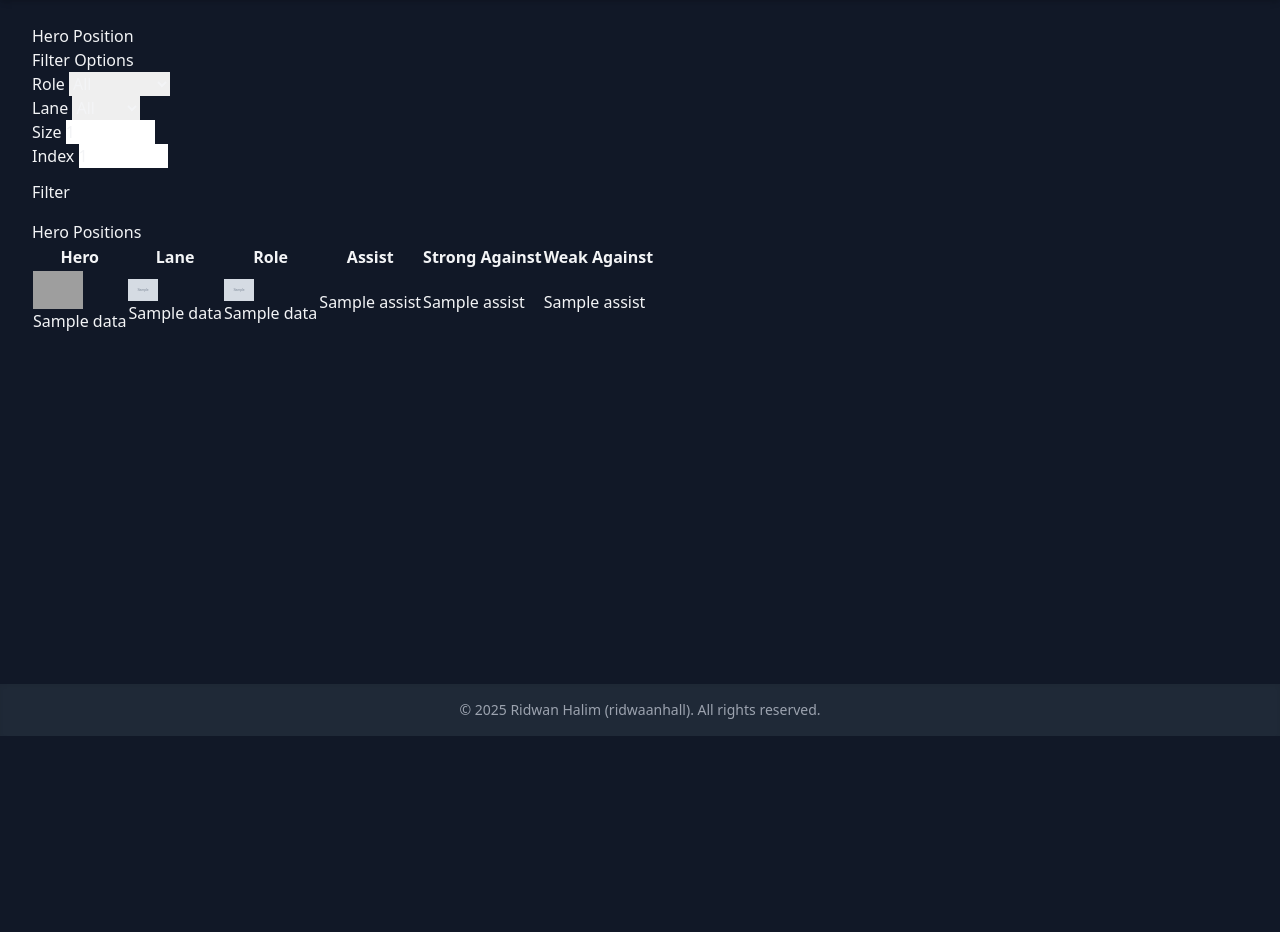
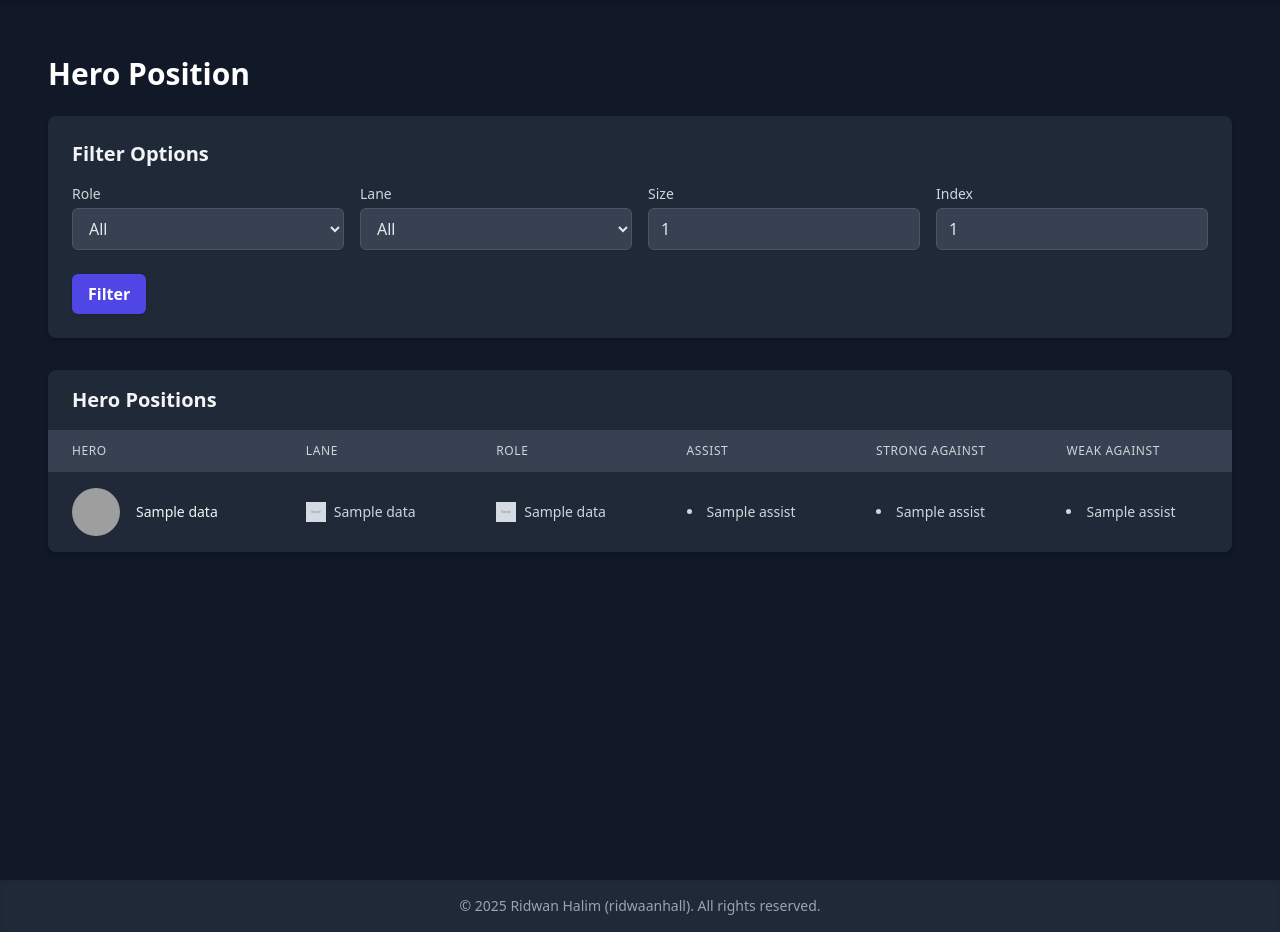
Before and after one commit to ridwaanhall/api-mobilelegends, a Django app: template mlbb_web/templates/mlbb_web/hero-position.html in a window 1280 px wide. Shown: the part 64-996 px from the top of the page. Before the commit the page ends 800 px from the top, so only its background shows below. Run offline with Django 4.2, Linux system fonts and the light colour scheme; the template is opened without the code that fills it: most values are stand-ins (such as "Sample title", 1, 10 or a date in 2020); grey boxes marked "Sample" are stand-in pictures; some libraries are stand-ins or nearby versions; grey boxes are pictures that could not be loaded.

Commit message:
feat: refactor hero position page with Tailwind CSS for improved layout and styling

```diff
--- a/mlbb_web/templates/mlbb_web/hero-position.html
+++ b/mlbb_web/templates/mlbb_web/hero-position.html
@@ -1,18 +1,17 @@
 {% extends "base.html" %}
 
 {% block content %}
-<div class="container">
-    <h1>Hero Position</h1>
-    <div class="card mb-4">
-        <div class="card-header">
-            Filter Options
-        </div>
-        <div class="card-body">
+<div class="container mx-auto px-4 py-8 dark:bg-gray-900 dark:text-gray-200 min-h-screen">
+    <h1 class="text-3xl font-bold mb-6 dark:text-white">Hero Position</h1>
+
+    <!-- Filter Section -->
+    <div class="bg-white dark:bg-gray-800 shadow-md rounded-lg p-6 mb-8">
+        <h2 class="text-xl font-semibold mb-4 dark:text-gray-100">Filter Options</h2>
         <form method="get">
-                <div class="row g-3">
-                    <div class="col-md-3">
-                        <label for="role" class="form-label">Role</label>
-                        <select id="role" name="role" class="form-select">
+            <div class="grid grid-cols-1 md:grid-cols-2 lg:grid-cols-4 gap-4">
+                <div>
+                    <label for="role" class="block text-sm font-medium text-gray-700 dark:text-gray-300 mb-1">Role</label>
+                    <select id="role" name="role" class="w-full px-3 py-2 border border-gray-300 dark:border-gray-600 rounded-md shadow-sm focus:outline-none focus:ring-indigo-500 focus:border-indigo-500 dark:bg-gray-700 dark:text-gray-200">
                         <option value="all" {% if role == 'all' %}selected{% endif %}>All</option>
                         <option value="tank" {% if role == 'tank' %}selected{% endif %}>Tank</option>
                         <option value="fighter" {% if role == 'fighter' %}selected{% endif %}>Fighter</option>
@@ -22,9 +21,9 @@
                         <option value="supp" {% if role == 'supp' %}selected{% endif %}>Support</option>
                     </select>
                 </div>
-                    <div class="col-md-3">
-                        <label for="lane" class="form-label">Lane</label>
-                        <select id="lane" name="lane" class="form-select">
+                <div>
+                    <label for="lane" class="block text-sm font-medium text-gray-700 dark:text-gray-300 mb-1">Lane</label>
+                    <select id="lane" name="lane" class="w-full px-3 py-2 border border-gray-300 dark:border-gray-600 rounded-md shadow-sm focus:outline-none focus:ring-indigo-500 focus:border-indigo-500 dark:bg-gray-700 dark:text-gray-200">
                         <option value="all" {% if lane == 'all' %}selected{% endif %}>All</option>
                         <option value="exp" {% if lane == 'exp' %}selected{% endif %}>EXP</option>
                         <option value="mid" {% if lane == 'mid' %}selected{% endif %}>Mid</option>
@@ -33,86 +32,102 @@
                         <option value="gold" {% if lane == 'gold' %}selected{% endif %}>Gold</option>
                     </select>
                 </div>
-                    <div class="col-md-3">
-                        <label for="size" class="form-label">Size</label>
-                        <input type="number" id="size" name="size" class="form-control" value="{{ size }}" min="1" max="126">
+                <div>
+                    <label for="size" class="block text-sm font-medium text-gray-700 dark:text-gray-300 mb-1">Size</label>
+                    <input type="number" id="size" name="size" class="w-full px-3 py-2 border border-gray-300 dark:border-gray-600 rounded-md shadow-sm focus:outline-none focus:ring-indigo-500 focus:border-indigo-500 dark:bg-gray-700 dark:text-gray-200" value="{{ size }}" min="1" max="126">
                 </div>
-                    <div class="col-md-3">
-                        <label for="index" class="form-label">Index</label>
-                        <input type="number" id="index" name="index" class="form-control" value="{{ index }}" min="1" max="126">
+                <div>
+                    <label for="index" class="block text-sm font-medium text-gray-700 dark:text-gray-300 mb-1">Index</label>
+                    <input type="number" id="index" name="index" class="w-full px-3 py-2 border border-gray-300 dark:border-gray-600 rounded-md shadow-sm focus:outline-none focus:ring-indigo-500 focus:border-indigo-500 dark:bg-gray-700 dark:text-gray-200" value="{{ index }}" min="1" max="126">
                 </div>
             </div>
-                <div class="mt-3">
-                    <button type="submit" class="btn btn-primary">Filter</button>
+            <div class="mt-6">
+                <button type="submit" class="px-4 py-2 bg-indigo-600 hover:bg-indigo-700 text-white font-semibold rounded-md shadow focus:outline-none focus:ring-2 focus:ring-offset-2 focus:ring-indigo-500 dark:focus:ring-offset-gray-800">Filter</button>
             </div>
         </form>
     </div>
+
+    <!-- Results Table -->
+    <div class="bg-white dark:bg-gray-800 shadow-md rounded-lg overflow-hidden">
+        <div class="px-6 py-4 border-b dark:border-gray-700">
+             <h2 class="text-xl font-semibold dark:text-gray-100">Hero Positions</h2>
         </div>
-
-    <div class="card mt-4">
-        <div class="card-header">
-            Hero Positions
-        </div>
-        <div class="card-body">
-            <table class="table table-hover">
-                <thead class="table-dark">
+        <div class="overflow-x-auto">
+            <table class="min-w-full divide-y divide-gray-200 dark:divide-gray-700">
+                <thead class="bg-gray-50 dark:bg-gray-700">
                     <tr>
-                        <th>Hero</th>
-                        <th>Lane</th>
-                        <th>Role</th>
-                        <th>Assist</th>
-                        <th>Strong Against</th>
-                        <th>Weak Against</th>
+                        <th scope="col" class="px-6 py-3 text-left text-xs font-medium text-gray-500 dark:text-gray-300 uppercase tracking-wider">Hero</th>
+                        <th scope="col" class="px-6 py-3 text-left text-xs font-medium text-gray-500 dark:text-gray-300 uppercase tracking-wider">Lane</th>
+                        <th scope="col" class="px-6 py-3 text-left text-xs font-medium text-gray-500 dark:text-gray-300 uppercase tracking-wider">Role</th>
+                        <th scope="col" class="px-6 py-3 text-left text-xs font-medium text-gray-500 dark:text-gray-300 uppercase tracking-wider">Assist</th>
+                        <th scope="col" class="px-6 py-3 text-left text-xs font-medium text-gray-500 dark:text-gray-300 uppercase tracking-wider">Strong Against</th>
+                        <th scope="col" class="px-6 py-3 text-left text-xs font-medium text-gray-500 dark:text-gray-300 uppercase tracking-wider">Weak Against</th>
                     </tr>
                 </thead>
-                <tbody>
+                <tbody class="bg-white dark:bg-gray-800 divide-y divide-gray-200 dark:divide-gray-700">
                     {% for record in data.data.records %}
-                    <tr>
-                        <td>
-                            <img src="{{ record.data.hero.data.smallmap }}" alt="{{ record.data.hero.data.name }}" width="50">
-                            {{ record.data.hero.data.name }}
+                    <tr class="hover:bg-gray-50 dark:hover:bg-gray-700">
+                        <td class="px-6 py-4 whitespace-nowrap">
+                            <div class="flex items-center">
+                                <div class="flex-shrink-0 h-12 w-12">
+                                    <img class="h-12 w-12 rounded-full object-cover" src="{{ record.data.hero.data.smallmap }}" alt="{{ record.data.hero.data.name }}">
+                                </div>
+                                <div class="ml-4">
+                                    <div class="text-sm font-medium text-gray-900 dark:text-gray-100">{{ record.data.hero.data.name }}</div>
+                                </div>
+                            </div>
                         </td>
-                        <td>
-                            <ul>
+                        <td class="px-6 py-4 whitespace-nowrap text-sm text-gray-500 dark:text-gray-300">
+                            <ul class="space-y-1">
                                 {% for lane in record.data.hero.data.roadsort %}
-                                <li>
-                                    <img src="{{ lane.data.road_sort_icon }}" alt="{{ lane.data.road_sort_title }}" width="30">
-                                    {{ lane.data.road_sort_title }}
+                                <li class="flex items-center space-x-2">
+                                    <img class="h-5 w-5" src="{{ lane.data.road_sort_icon }}" alt="{{ lane.data.road_sort_title }}">
+                                    <span>{{ lane.data.road_sort_title }}</span>
                                 </li>
                                 {% endfor %}
                             </ul>
                         </td>
-                        <td>
-                            <ul>
+                        <td class="px-6 py-4 whitespace-nowrap text-sm text-gray-500 dark:text-gray-300">
+                            <ul class="space-y-1">
                                 {% for sort in record.data.hero.data.sortid %}
-                                <li>
-                                    <img src="{{ sort.data.sort_icon }}" alt="{{ sort.data.sort_title }}" width="30">
-                                    {{ sort.data.sort_title }}
+                                <li class="flex items-center space-x-2">
+                                    <img class="h-5 w-5" src="{{ sort.data.sort_icon }}" alt="{{ sort.data.sort_title }}">
+                                    <span>{{ sort.data.sort_title }}</span>
                                 </li>
                                 {% endfor %}
                             </ul>
                         </td>
-                        <td>
-                            <ul>
+                        <td class="px-6 py-4 whitespace-nowrap text-sm text-gray-500 dark:text-gray-300">
+                            <ul class="list-disc list-inside">
                                 {% for assist in record.data.relation.assist.target_hero_id %}
-                                <li>{{ assist }}</li>
+                                <li>{{ assist }}</li> {# Consider fetching hero names if IDs aren't user-friendly #}
+                                {% empty %}
+                                <li>-</li>
                                 {% endfor %}
                             </ul>
                         </td>
-                        <td>
-                            <ul>
+                        <td class="px-6 py-4 whitespace-nowrap text-sm text-gray-500 dark:text-gray-300">
+                            <ul class="list-disc list-inside">
                                 {% for strong in record.data.relation.strong.target_hero_id %}
-                                <li>{{ strong }}</li>
+                                <li>{{ strong }}</li> {# Consider fetching hero names #}
+                                {% empty %}
+                                <li>-</li>
                                 {% endfor %}
                             </ul>
                         </td>
-                        <td>
-                            <ul>
+                        <td class="px-6 py-4 whitespace-nowrap text-sm text-gray-500 dark:text-gray-300">
+                            <ul class="list-disc list-inside">
                                 {% for weak in record.data.relation.weak.target_hero_id %}
-                                <li>{{ weak }}</li>
+                                <li>{{ weak }}</li> {# Consider fetching hero names #}
+                                {% empty %}
+                                <li>-</li>
                                 {% endfor %}
                             </ul>
                         </td>
+                    </tr>
+                    {% empty %}
+                    <tr>
+                        <td colspan="6" class="px-6 py-4 text-center text-sm text-gray-500 dark:text-gray-400">No hero data found matching the criteria.</td>
                     </tr>
                     {% endfor %}
                 </tbody>
```
Lines whose indentation alone changed are shown as unchanged.
